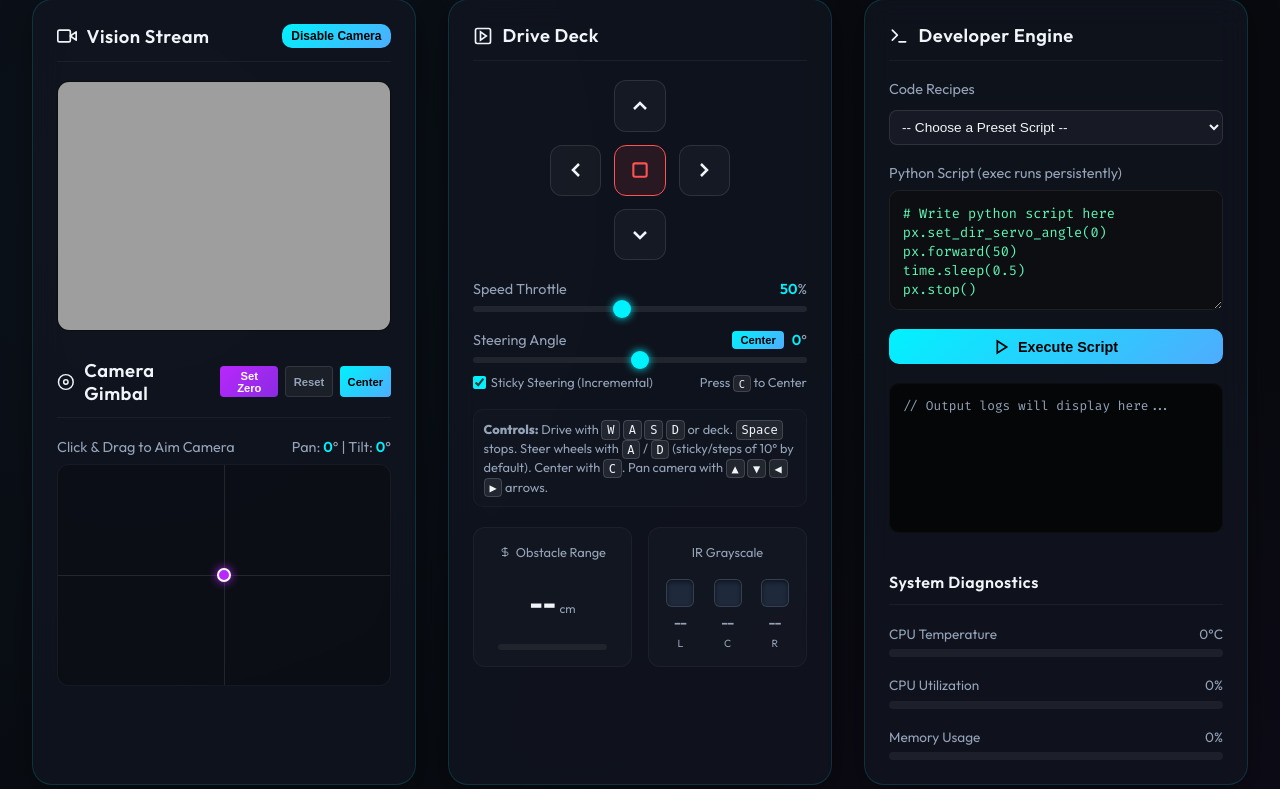
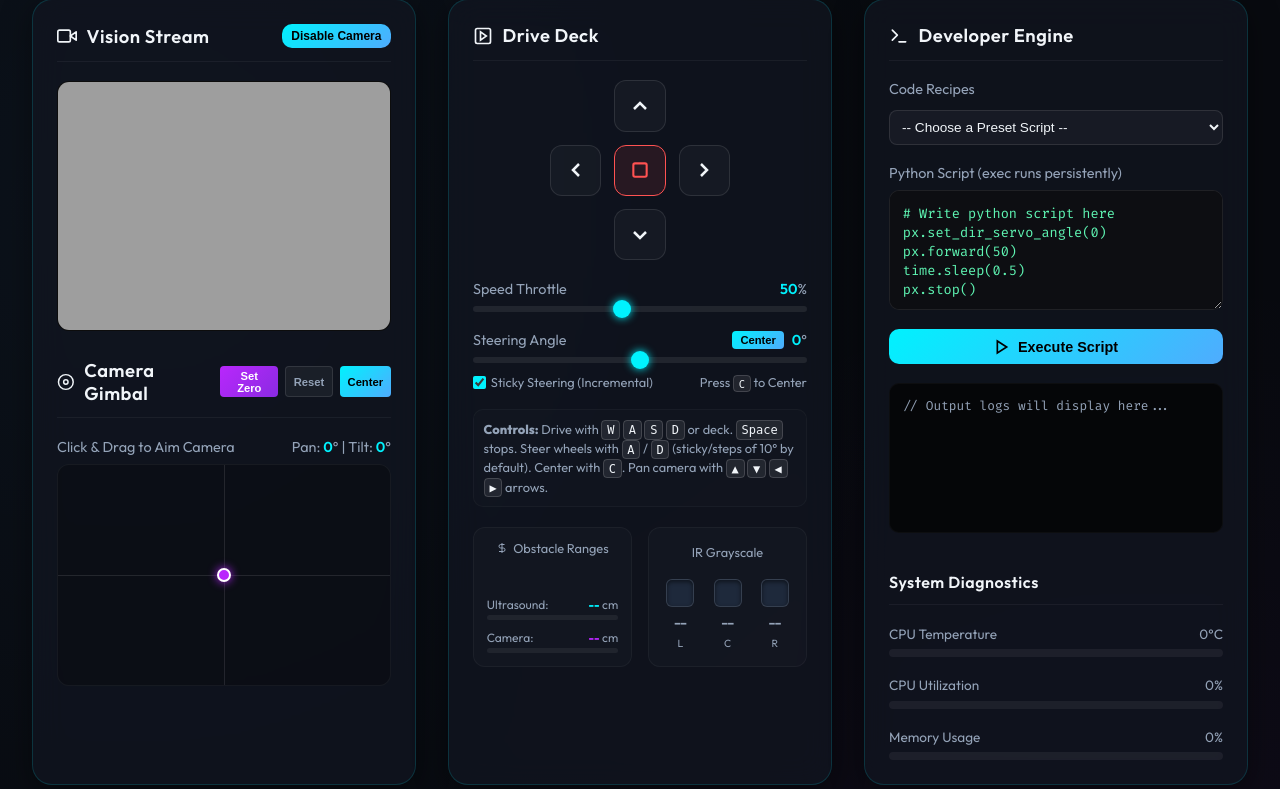
Before and after one commit to tarobins/picar-x-control, a Flask app: template templates/index.html in a window 1280 px wide. Shown: the part 105-894 px from the top of the page. Run offline with Flask 3, Linux system fonts and the light colour scheme; the template is opened without the code that fills it, so the values that code supplies are empty.

Commit message:
Split main dashboard obstacle range into separate Ultrasound and Camera gauges

```diff
--- a/templates/index.html
+++ b/templates/index.html
@@ -639,18 +639,29 @@
 
             <!-- Telemetry nested -->
             <div class="telemetry-grid">
-                <div class="telemetry-box" id="radar-box" style="justify-content: space-between; min-height: 140px;">
-                    <span style="font-size: 0.8rem; color: var(--text-muted); display: flex; align-items: center; gap: 0.3rem;">
+                <div class="telemetry-box" id="radar-box" style="justify-content: space-between; min-height: 140px; padding: 0.8rem;">
+                    <span style="font-size: 0.8rem; color: var(--text-muted); display: flex; align-items: center; gap: 0.3rem; margin-bottom: 0.4rem;">
                         <svg width="12" height="12" viewBox="0 0 24 24" fill="none" stroke="currentColor" stroke-width="2"><path d="M12 2v20M17 5H9.5a3.5 3.5 0 0 0 0 7h5a3.5 3.5 0 0 1 0 7H6"/></svg>
-                        Obstacle Range
+                        Obstacle Ranges
                     </span>
-                    <div>
-                        <span class="telemetry-val" id="radar-val">--</span>
-                        <span style="font-size: 0.75rem; color: var(--text-muted)">cm</span>
-                    </div>
-                    <div style="width: 100%; padding: 0 0.5rem;">
-                        <div style="background: rgba(255,255,255,0.06); height: 6px; border-radius: 3px; overflow: hidden; width: 100%;">
-                            <div id="radar-bar-fill" style="height: 100%; border-radius: 3px; background: var(--accent-success); width: 0%; transition: width 0.15s ease, background-color 0.15s ease;"></div>
+                    <div style="width: 100%; display: flex; flex-direction: column; gap: 0.6rem;">
+                        <div style="display: flex; flex-direction: column; gap: 0.2rem; width: 100%;">
+                            <div style="display: flex; justify-content: space-between; font-size: 0.75rem; color: var(--text-muted);">
+                                <span>Ultrasound:</span>
+                                <span><strong id="radar-us-val" style="color: var(--accent-primary);">--</strong> cm</span>
+                            </div>
+                            <div style="background: rgba(255,255,255,0.06); height: 5px; border-radius: 3px; overflow: hidden; width: 100%;">
+                                <div id="radar-us-bar-fill" style="height: 100%; border-radius: 3px; background: var(--accent-success); width: 0%; transition: width 0.15s ease;"></div>
+                            </div>
+                        </div>
+                        <div style="display: flex; flex-direction: column; gap: 0.2rem; width: 100%;">
+                            <div style="display: flex; justify-content: space-between; font-size: 0.75rem; color: var(--text-muted);">
+                                <span>Camera:</span>
+                                <span><strong id="radar-cam-val" style="color: var(--accent-purple);">--</strong> cm</span>
+                            </div>
+                            <div style="background: rgba(255,255,255,0.06); height: 5px; border-radius: 3px; overflow: hidden; width: 100%;">
+                                <div id="radar-cam-bar-fill" style="height: 100%; border-radius: 3px; background: var(--accent-purple); width: 0%; transition: width 0.15s ease;"></div>
+                            </div>
                         </div>
                     </div>
                 </div>
@@ -923,7 +934,7 @@ bk 1</textarea>
         const panVal = document.getElementById('pan-val');
         const tiltVal = document.getElementById('tilt-val');
         const radarBox = document.getElementById('radar-box');
-        const radarVal = document.getElementById('radar-val');
+        const radarVal = null;
         const codeEditor = document.getElementById('code-editor');
         const btnRunCode = document.getElementById('btn-run-code');
         const consoleOutput = document.getElementById('console-output');
@@ -1674,32 +1685,58 @@ else:
         function updateTelemetryUI(tel) {
             if (!tel) return;
 
-            // Obstacle distance
-            if (tel.distance >= 0) {
-                radarVal.textContent = tel.distance;
-                const distPct = Math.min(100, Math.max(0, (tel.distance / 100) * 100));
-                const barFill = document.getElementById('radar-bar-fill');
-                barFill.style.width = `${distPct}%`;
-
-                if (tel.distance < 20) {
-                    radarBox.style.background = "rgba(255, 82, 82, 0.15)";
-                    radarBox.style.borderColor = "var(--accent-danger)";
-                    radarVal.style.color = "var(--accent-danger)";
-                    barFill.style.backgroundColor = "var(--accent-danger)";
-                } else if (tel.distance < 40) {
-                    radarBox.style.background = "rgba(255, 145, 0, 0.1)";
-                    radarBox.style.borderColor = "var(--accent-warning)";
-                    radarVal.style.color = "var(--accent-warning)";
-                    barFill.style.backgroundColor = "var(--accent-warning)";
+            // Ultrasound distance
+            const usVal = tel.distance;
+            const usEl = document.getElementById('radar-us-val');
+            const usBar = document.getElementById('radar-us-bar-fill');
+            if (usVal >= 0 && usVal < 900) {
+                usEl.textContent = Math.round(usVal);
+                const distPct = Math.min(100, Math.max(0, (usVal / 100) * 100));
+                usBar.style.width = `${distPct}%`;
+                if (usVal < 20) {
+                    usBar.style.backgroundColor = "var(--accent-danger)";
+                } else if (usVal < 40) {
+                    usBar.style.backgroundColor = "var(--accent-warning)";
                 } else {
-                    radarBox.style.background = "rgba(255, 255, 255, 0.02)";
-                    radarBox.style.borderColor = "rgba(255, 255, 255, 0.04)";
-                    radarVal.style.color = "var(--text-main)";
-                    barFill.style.backgroundColor = "var(--accent-success)";
+                    usBar.style.backgroundColor = "var(--accent-success)";
                 }
             } else {
-                radarVal.textContent = "--";
-                document.getElementById('radar-bar-fill').style.width = "0%";
+                usEl.textContent = "--";
+                usBar.style.width = "0%";
+            }
+
+            // Camera distance
+            const camVal = tel.camera_distance;
+            const camEl = document.getElementById('radar-cam-val');
+            const camBar = document.getElementById('radar-cam-bar-fill');
+            if (camVal >= 0 && camVal < 900) {
+                camEl.textContent = Math.round(camVal);
+                const distPct = Math.min(100, Math.max(0, (camVal / 100) * 100));
+                camBar.style.width = `${distPct}%`;
+                if (camVal < 20) {
+                    camBar.style.backgroundColor = "var(--accent-danger)";
+                } else if (camVal < 40) {
+                    camBar.style.backgroundColor = "var(--accent-warning)";
+                } else {
+                    camBar.style.backgroundColor = "var(--accent-purple)";
+                }
+            } else {
+                camEl.textContent = "--";
+                camBar.style.width = "0%";
+            }
+
+            // Outer border/glow color based on minimum distance of the two
+            const validDists = [usVal, camVal].filter(d => d >= 0 && d < 900);
+            const minVal = validDists.length > 0 ? Math.min(...validDists) : -1;
+            if (minVal >= 0 && minVal < 20) {
+                radarBox.style.background = "rgba(255, 82, 82, 0.15)";
+                radarBox.style.borderColor = "var(--accent-danger)";
+            } else if (minVal >= 0 && minVal < 40) {
+                radarBox.style.background = "rgba(255, 145, 0, 0.1)";
+                radarBox.style.borderColor = "var(--accent-warning)";
+            } else {
+                radarBox.style.background = "rgba(255, 255, 255, 0.02)";
+                radarBox.style.borderColor = "rgba(255, 255, 255, 0.04)";
             }
 
             // Grayscale values
```
